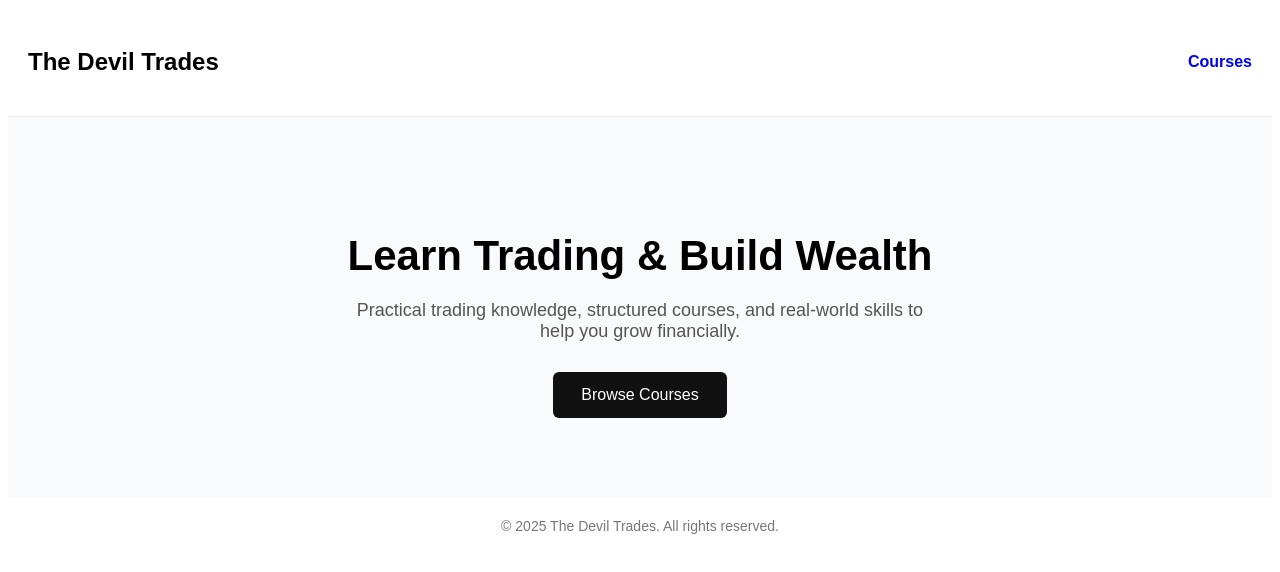
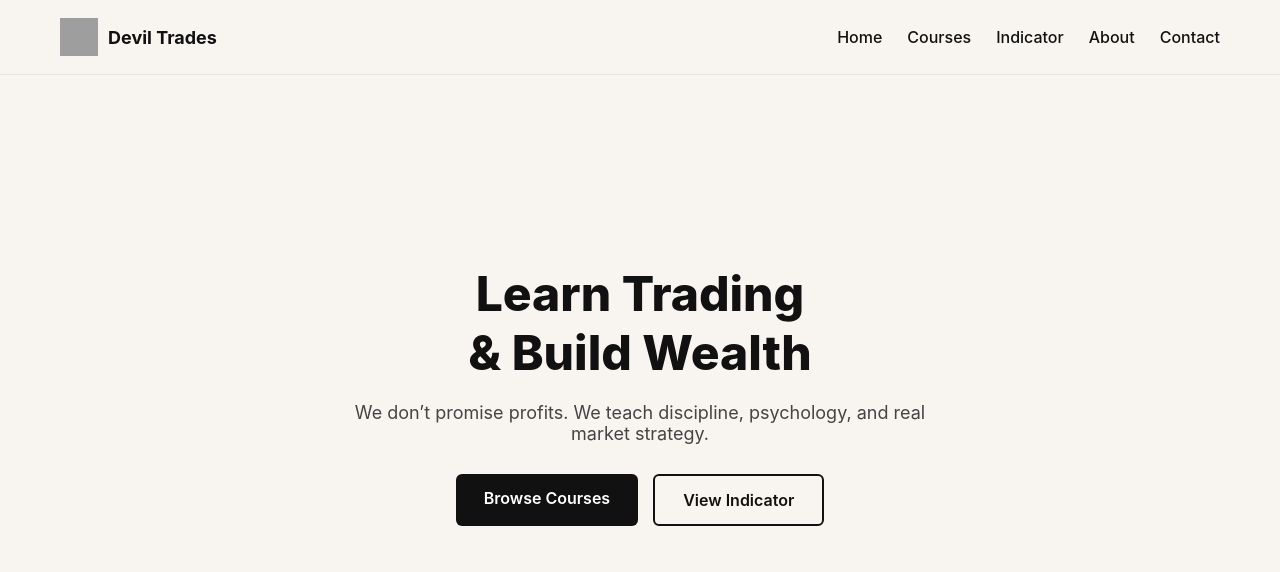
Before and after one commit to prabhakar9585/thedeviltrades-clean, a Next.js app: page / in a window 1280 px wide. Shown: the top 572 px of the page. Built offline with nearby package versions, Linux system fonts and the light colour scheme; grey boxes are pictures that could not be loaded.

Commit message:
Homepage hero + logo header design

```diff
--- a/pages/_app.js
+++ b/pages/_app.js
@@ -1,3 +1,25 @@
-export default function App({ Component, pageProps }) {
-  return <Component {...pageProps} />;
+import Link from "next/link";
+import "../styles/globals.css";
+
+export default function MyApp({ Component, pageProps }) {
+  return (
+    <>
+      <header className="header">
+        <div className="logo">
+          <img src="/logo.png" alt="Devil Trades Logo" />
+          <span>Devil Trades</span>
+        </div>
+
+        <nav>
+          <Link href="/">Home</Link>
+          <Link href="/courses">Courses</Link>
+          <a href="#indicator">Indicator</a>
+          <a href="#about">About</a>
+          <a href="#contact">Contact</a>
+        </nav>
+      </header>
+
+      <Component {...pageProps} />
+    </>
+  );
 }
--- a/pages/index.js
+++ b/pages/index.js
@@ -1,59 +1,26 @@
+import Link from "next/link";
+
 export default function Home() {
   return (
-    <div style={{ fontFamily: "Arial, sans-serif" }}>
+    <main className="hero">
+      <h1>
+        Learn Trading <br /> & Build Wealth
+      </h1>
 
-      {/* HEADER */}
-      <header style={{
-        padding: "20px",
-        borderBottom: "1px solid #eee",
-        display: "flex",
-        justifyContent: "space-between",
-        alignItems: "center"
-      }}>
-        <h2>The Devil Trades</h2>
-        <a href="/courses" style={{ textDecoration: "none", fontWeight: "bold" }}>
-          Courses
+      <p>
+        We don’t promise profits.
+        We teach discipline, psychology, and real market strategy.
+      </p>
+
+      <div className="buttons">
+        <Link href="/courses" className="btn primary">
+          Browse Courses
+        </Link>
+
+        <a href="#indicator" className="btn outline">
+          View Indicator
         </a>
-      </header>
-
-      {/* HERO */}
-      <section style={{
-        textAlign: "center",
-        padding: "80px 20px",
-        background: "#f9fafb"
-      }}>
-        <h1 style={{ fontSize: "42px", marginBottom: "20px" }}>
-          Learn Trading & Build Wealth
-        </h1>
-        <p style={{ fontSize: "18px", color: "#555", maxWidth: "600px", margin: "0 auto 30px" }}>
-          Practical trading knowledge, structured courses, and real-world skills
-          to help you grow financially.
-        </p>
-
-        <a href="/courses">
-          <button style={{
-            padding: "14px 28px",
-            fontSize: "16px",
-            background: "#111",
-            color: "#fff",
-            border: "none",
-            borderRadius: "6px",
-            cursor: "pointer"
-          }}>
-            Browse Courses
-          </button>
-        </a>
-      </section>
-
-      {/* FOOTER */}
-      <footer style={{
-        textAlign: "center",
-        padding: "20px",
-        fontSize: "14px",
-        color: "#777"
-      }}>
-        © {new Date().getFullYear()} The Devil Trades. All rights reserved.
-      </footer>
-    </div>
+      </div>
+    </main>
   );
 }
--- /dev/null
+++ b/styles/globals.css
@@ -0,0 +1,101 @@
+* {
+  margin: 0;
+  padding: 0;
+  box-sizing: border-box;
+}
+
+body {
+  font-family: "Inter", sans-serif;
+  background: #f8f5f0;
+  color: #111;
+}
+
+/* HEADER */
+.header {
+  display: flex;
+  justify-content: space-between;
+  align-items: center;
+  padding: 18px 60px;
+  background: #f8f5f0;
+  border-bottom: 1px solid #e5e5e5;
+  position: sticky;
+  top: 0;
+  z-index: 100;
+}
+
+.logo {
+  display: flex;
+  align-items: center;
+  gap: 10px;
+  font-weight: 700;
+  font-size: 18px;
+}
+
+.logo img {
+  width: 38px;
+  height: 38px;
+}
+
+nav a {
+  margin-left: 25px;
+  text-decoration: none;
+  color: #111;
+  font-weight: 500;
+}
+
+nav a:hover {
+  color: #8b0000;
+}
+.hero {
+  min-height: 80vh;
+  display: flex;
+  flex-direction: column;
+  justify-content: center;
+  align-items: center;
+  text-align: center;
+  padding: 60px 20px;
+}
+
+.hero h1 {
+  font-size: 48px;
+  font-weight: 800;
+  margin-bottom: 20px;
+}
+
+.hero p {
+  max-width: 600px;
+  font-size: 18px;
+  color: #444;
+  margin-bottom: 30px;
+}
+
+.buttons {
+  display: flex;
+  gap: 15px;
+}
+
+.btn {
+  padding: 14px 28px;
+  border-radius: 6px;
+  text-decoration: none;
+  font-weight: 600;
+}
+
+.primary {
+  background: #111;
+  color: #fff;
+}
+
+.primary:hover {
+  background: #8b0000;
+}
+
+.outline {
+  border: 2px solid #111;
+  color: #111;
+}
+
+.outline:hover {
+  background: #111;
+  color: #fff;
+}
```
Also changed, not shown: 1 other file (tests, documents, lock files or other folders).
